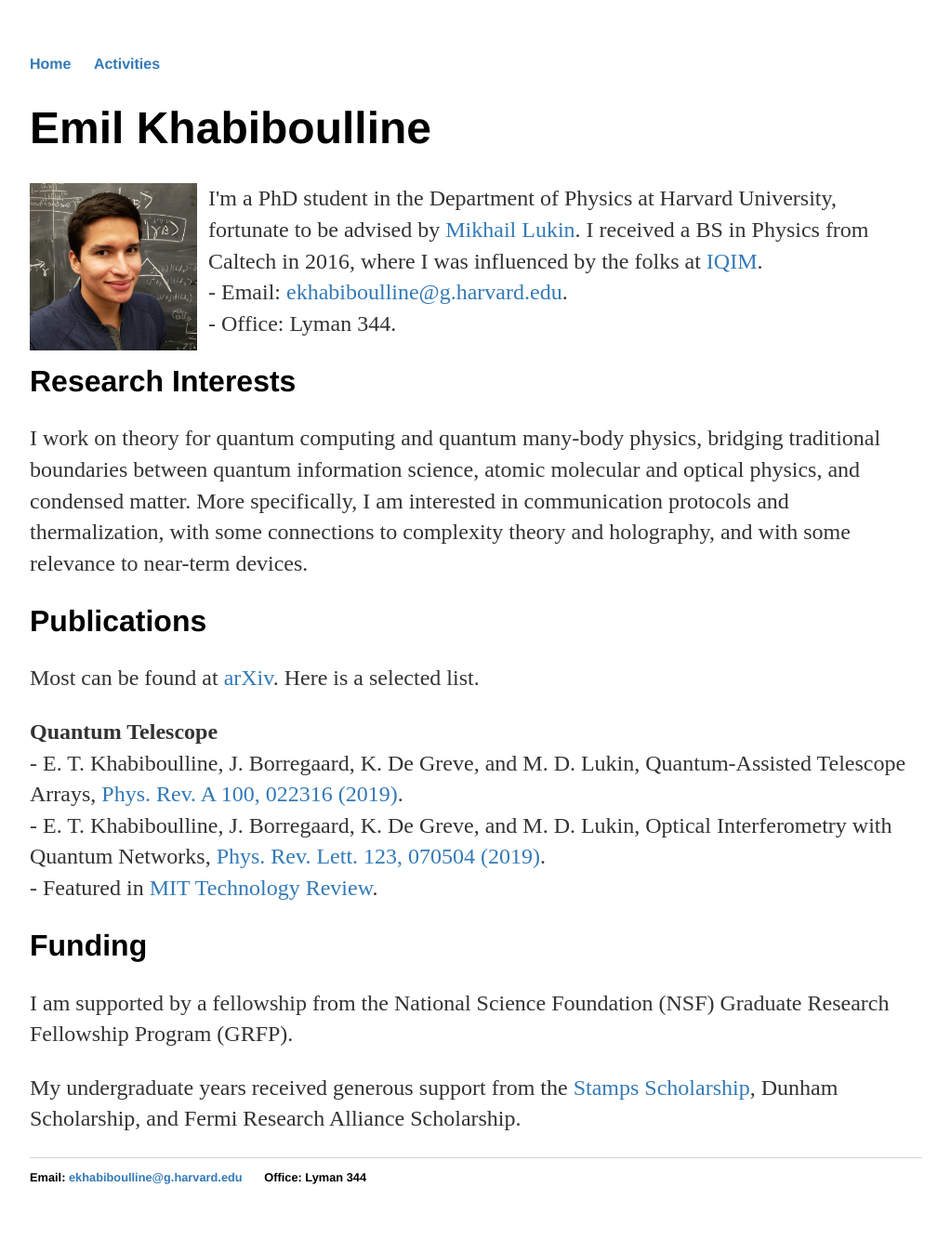
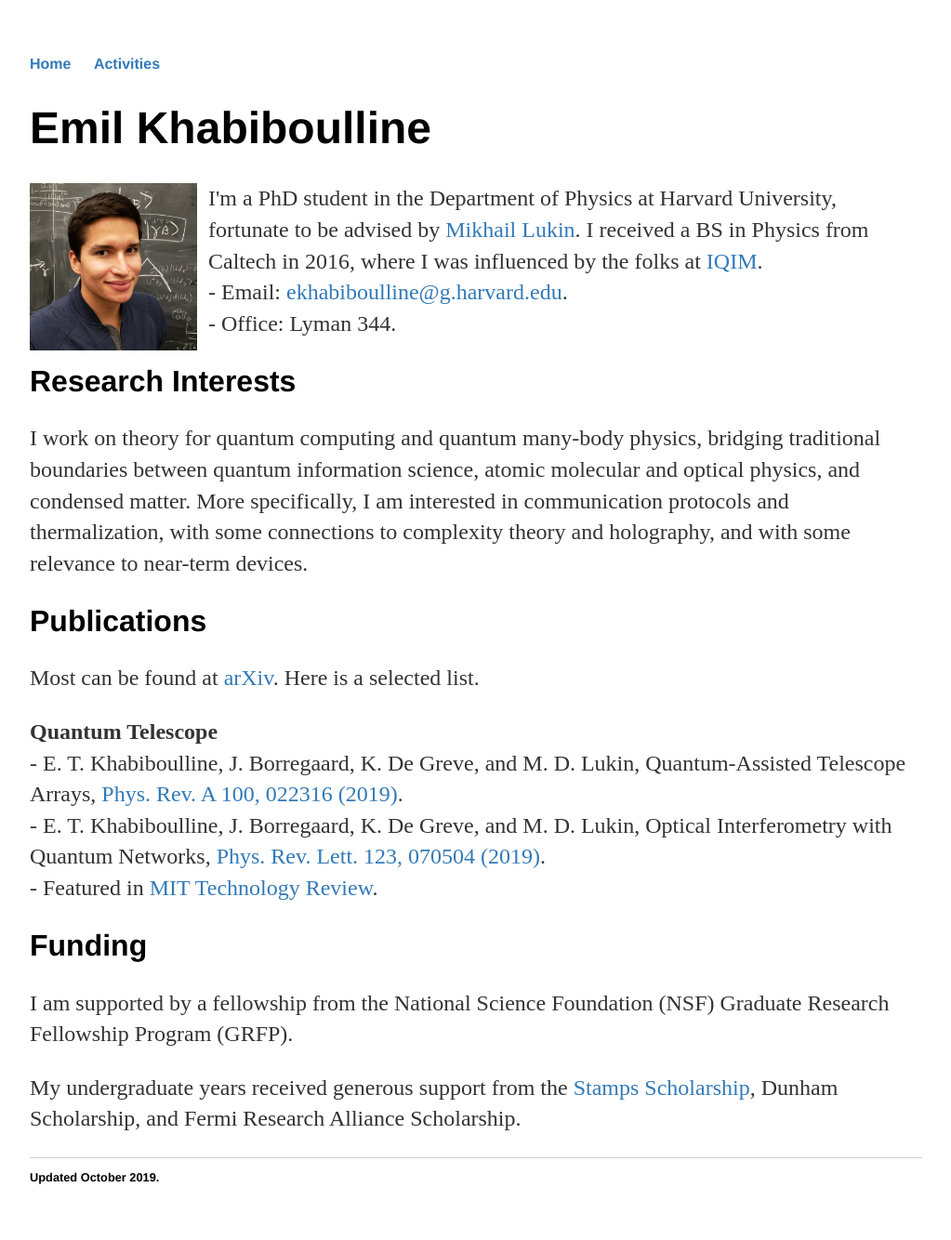
Before and after one commit to emilkhab/emilkhab.github.io, a Jekyll site: the page built from index.html, in a window 1280 px wide. Shown: the whole page at 93% size, without its empty margins (128-1151 px from the left). Built offline with Jekyll 4.4.1, drawn with Linux system fonts in a browser that asks for light colours.

Commit message:
Update default.html

```diff
--- a/_layouts/default.html
+++ b/_layouts/default.html
@@ -19,8 +19,7 @@
 
 		<footer>
     			<ul>
-        			<li>Email: <a href="mailto:ekhabiboulline@g.harvard.edu">ekhabiboulline@g.harvard.edu</a></li>
-				<li>Office: Lyman 344</li>
+        			<li>Updated October 2019.</li>
 			</ul>
 		</footer>
 	</body>
```
